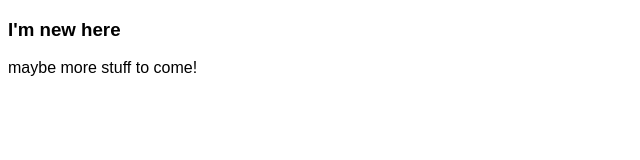
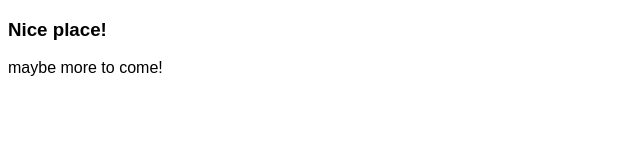
Before and after one commit to mathiasjahnke/mathiasjahnke.github.io, a plain HTML site: page index.html in a window 1280 px wide. Shown: the full height of the page, 0-640 px from the left. Drawn offline with Linux system fonts and the light colour scheme.

Commit message:
Update index.html

```diff
--- a/index.html
+++ b/index.html
@@ -8,8 +8,8 @@
 </head>
 
 <body>
-  <h3>I'm new here</h3>
-  <p>maybe more stuff to come!</p>
+  <h3>Nice place!</h3>
+  <p>maybe more to come!</p>
 
 </body>
 </html>
```
